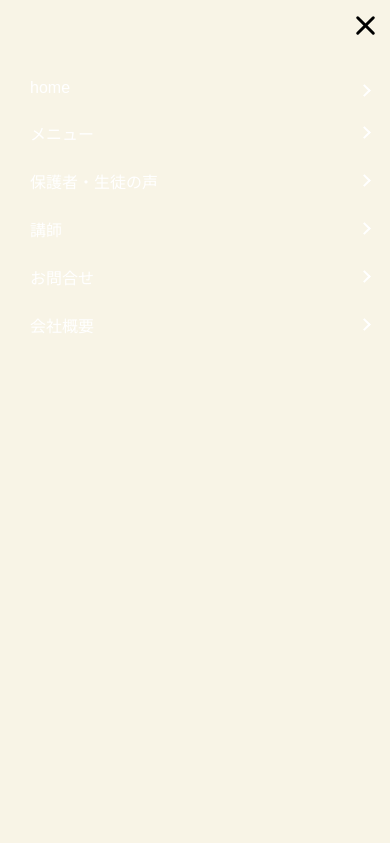
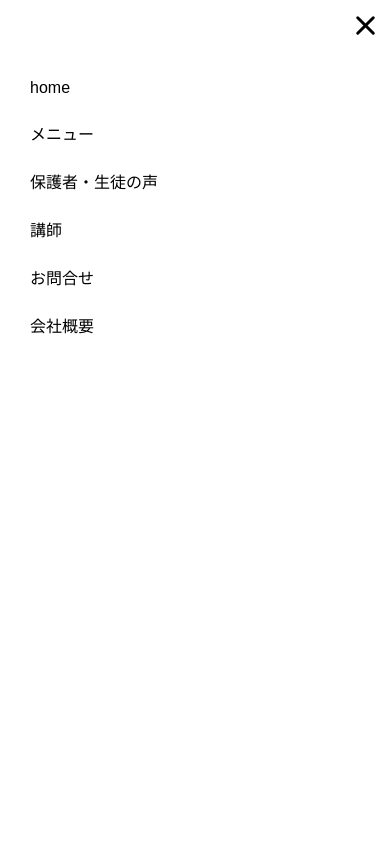
Before and after one commit to yasukos-u/junjun55, a plain HTML site: page index.html in a window 390 px wide. Both pictures are taken after a click on the label 365 px from the left and 25 px from the top of the page. Shown: the top 843 px of the page. Drawn offline with nearby package versions, Linux system fonts and the light colour scheme.

Commit message:
main height

```diff
--- a/css/style.css
+++ b/css/style.css
@@ -55,7 +55,7 @@ p{
 
 header{
     width: 100%;
-    background-color:#f8f4e6;
+    background-color:#fff;
 }
 
 header >.container{
@@ -177,7 +177,7 @@ header >.container{
         left: 0;
         z-index: 80;
         padding: 70px 10px 0;
-        background-color:#f8f4e6;
+        background-color:#fff;
     }
     .head_nav_list li {
         list-style: none;
@@ -187,7 +187,7 @@ header >.container{
         width: 100%;
         font-size: 1.6rem;
         box-sizing: border-box;
-        color:#ffffff;
+        color:#000;
         text-decoration: none;
         padding: 9px 15px 10px 0;
         position: relative;
@@ -235,7 +235,12 @@ header >.container{
     justify-content: center;
 }
 
+@media screen and (min-width: 640px) {
+    .area_top_view > .container{
+        height: 500px;
+    }
 
+}
 
 
 
```
